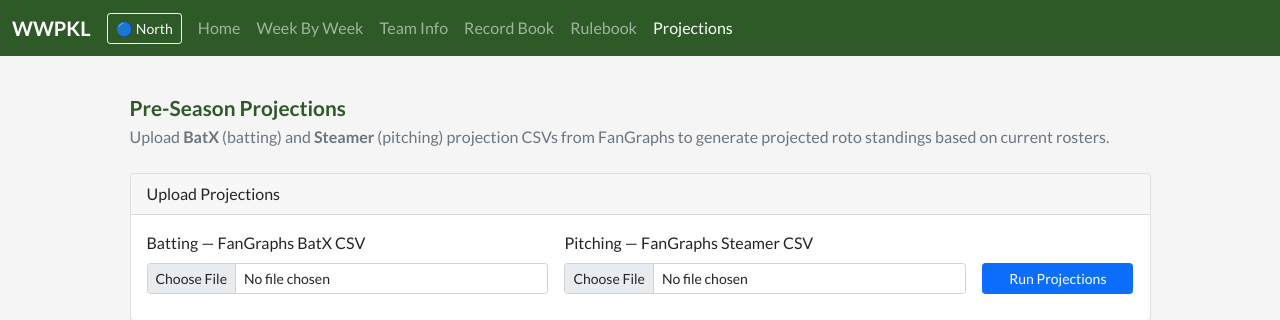
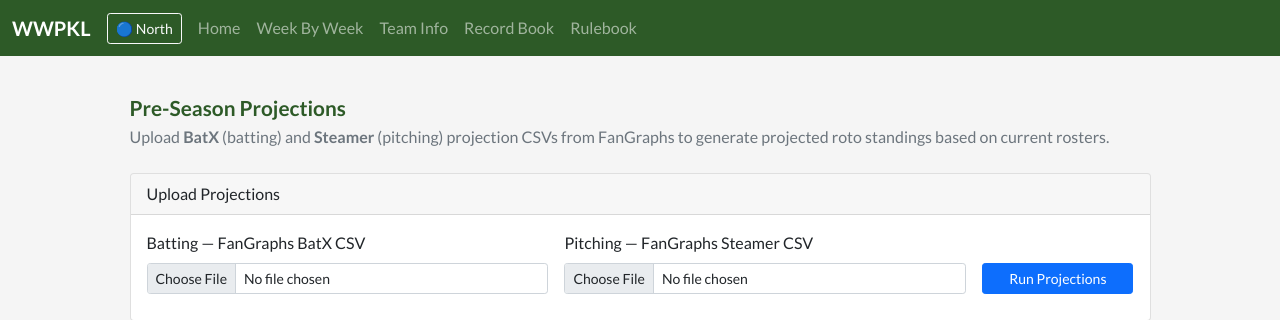
Before and after one commit to nickschm12/wwpkl_webapp, a Flask app: page /projections in a window 1280 px wide. Shown: the top 320 px of the page. Run offline with Flask 3, Linux system fonts and the light colour scheme; parts of the project's set-up code (start-up, migrations or seed data) failed here and were passed over.

Commit message:
Hide Projections nav link until feature is ready
Co-Authored-By: Claude Sonnet 4.6 <noreply@anthropic.com>

```diff
--- a/templates/base.html
+++ b/templates/base.html
@@ -36,9 +36,6 @@
           <li class="nav-item">
             <a class="nav-link {% if active_tab == 'rulebook' %}active{% endif %}" href="/rulebook">Rulebook</a>
           </li>
-          <li class="nav-item">
-            <a class="nav-link {% if active_tab == 'projections' %}active{% endif %}" href="/projections">Projections</a>
-          </li>
         </ul>
       </div>
     </div>
```
